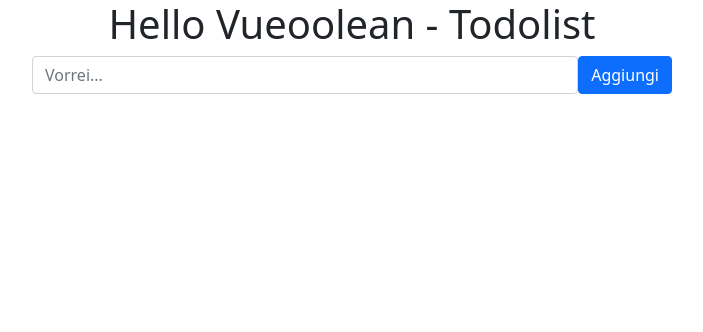
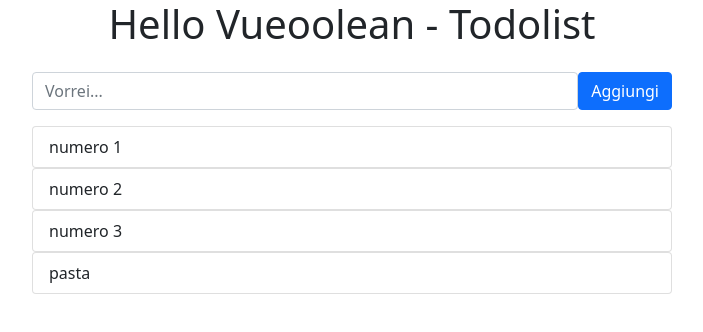
Before and after one commit to yanitejeda/vue-todolist, a plain HTML site: page index.html in a window 1280 px wide. Shown: the whole page, without its empty margins (288-991 px from the left). Drawn offline with nearby package versions, Linux system fonts and the light colour scheme.

Commit message:
aggiungo elementi alla lista

```diff
--- a/index.html
+++ b/index.html
@@ -5,22 +5,35 @@
     <meta http-equiv="X-UA-Compatible" content="IE=edge">
     <meta name="viewport" content="width=device-width, initial-scale=1.0">
     <link rel="stylesheet" href="style.css">
+    <link href="https://cdn.jsdelivr.net/npm/bootstrap@5.1.1/dist/css/bootstrap.min.css" rel="stylesheet" integrity="sha384-F3w7mX95PdgyTmZZMECAngseQB83DfGTowi0iMjiWaeVhAn4FJkqJByhZMI3AhiU" crossorigin="anonymous">
     <script src="https://cdn.jsdelivr.net/npm/vue" ></script>
-    <link href="https://cdn.jsdelivr.net/npm/bootstrap@5.1.1/dist/css/bootstrap.min.css" rel="stylesheet" integrity="sha384-F3w7mX95PdgyTmZZMECAngseQB83DfGTowi0iMjiWaeVhAn4FJkqJByhZMI3AhiU" crossorigin="anonymous">
 
 
     <title>Vue todolist</title>
 </head>
 <body>
     <main>
-        <h1 class="text-center">Hello Vueoolean - Todolist</h1>
+        <div id="root">
+            <h1 class="text-center">Hello Vueoolean - Todolist</h1>
 
-        <div class="add-element d-flex">
-            <input type="text" class="form-control" placeholder="Vorrei...">
-            <button type="submit" class="btn btn-primary">Aggiungi</button>
+            <div class="add-element py-3 d-flex">
+
+                <!-- v-model permette un legame bidirezionale fra il valore di un campo di <input>  -->
+                <input type="text" class="form-control" placeholder="Vorrei..." v-model="newElementList" >
+
+                <!-- Si può usare @click / v-on per ascoltare gli eventi nel DOM ed seguirli in JavaScript quando vengono attivati. -->
+                <button v-on:click="onPress" type="submit" class="btn btn-primary">Aggiungi</button>
+            </div>
+            <!-- v-for in mi cicla tra gli elementi della mia lista-->
+            <div class="list-group-elemen" v-for="elenco in listTodo" >
+                <ul class="list-group">
+                    <li class="list-group-item">{{elenco}}</li>
+                  </ul>
+            </div>
+
         </div>
-
     </main>
+    <script src="script.js"></script>
 
 </body>
 </html>
--- a/script.js
+++ b/script.js
@@ -0,0 +1,29 @@
+Vue.config.devtools = true
+
+
+new Vue ({
+    el: "#root",
+    data:{
+        newElementList:"",
+        listTodo:[
+            "numero 1",
+            "numero 2 ",
+            "numero 3",
+            "pasta",
+        ]
+    },
+
+
+  /*   methods sono funzioni statiche
+       utilizzate per reagire agli eventi
+       che si verificano nel DOM */
+    methods :{
+
+        onPress(){
+           /*  prendo gli elementi inseriti nel newElementList e
+            gli inserisco nel listTodo */
+            this.listTodo.push(this.newElementList);
+        }
+
+    }
+})
--- a/style.css
+++ b/style.css
@@ -2,3 +2,8 @@
     width: 50%;
     margin: 0 auto;
 }
+
+.list-group-elemen{
+    width: 50%;
+    margin: 0 auto;
+}
```
